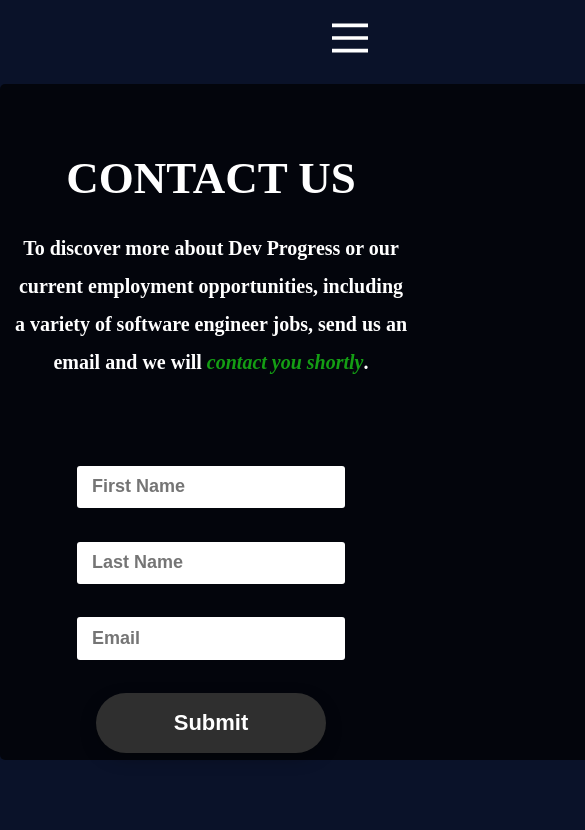
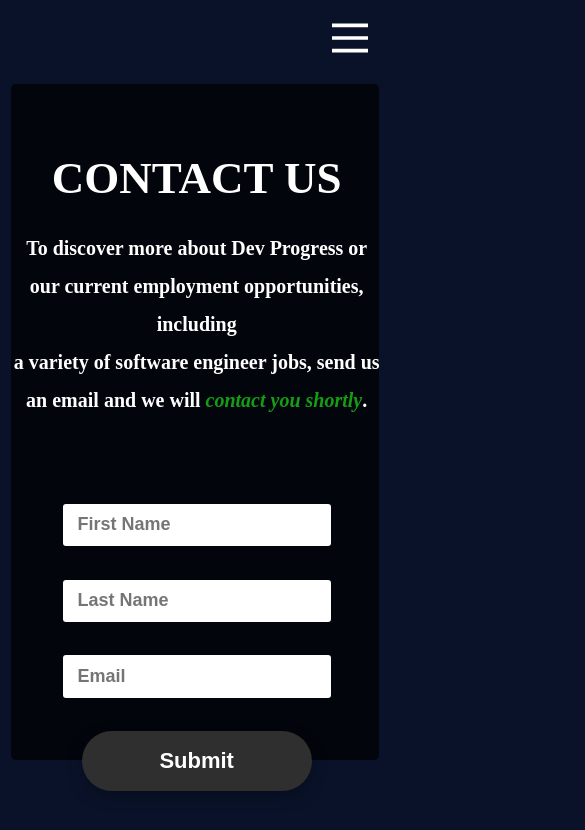
Before and after one commit to SergiosCode/DevProgressWebsite, a plain HTML site: page contactus.html in a window 390 px wide. Shown: the top 830 px of the page, 585 px wide, since content can reach past the window. Drawn offline with Linux system fonts and the light colour scheme.

Commit message:
fixed contact page

```diff
--- a/contact.css
+++ b/contact.css
@@ -5,7 +5,8 @@
 
 body {
   background-color: #0a1229;
-  overflow-y: hidden;
+  /* overflow-y: hidden; */
+  /* overflow-x: hidden; */
 }
 
 .modal {
@@ -163,6 +164,7 @@
   padding-top: 8vh;
   align-items: center;
   transition: 250ms;
+  padding-bottom: 40px;
   /* margin-left: 20vw;
   margin-right: 20vw; */
 }
@@ -306,10 +308,14 @@
     line-height: 80px;
   }
 
+  .contact-form-container {
+    width: 23rem;
+  }
+
   .contact-form {
     margin-right: 150vw;
     /* align-items: flex-start; */
-    width: 50vh;
+    width: 44vh;
   }
 
   #firstName {
```
